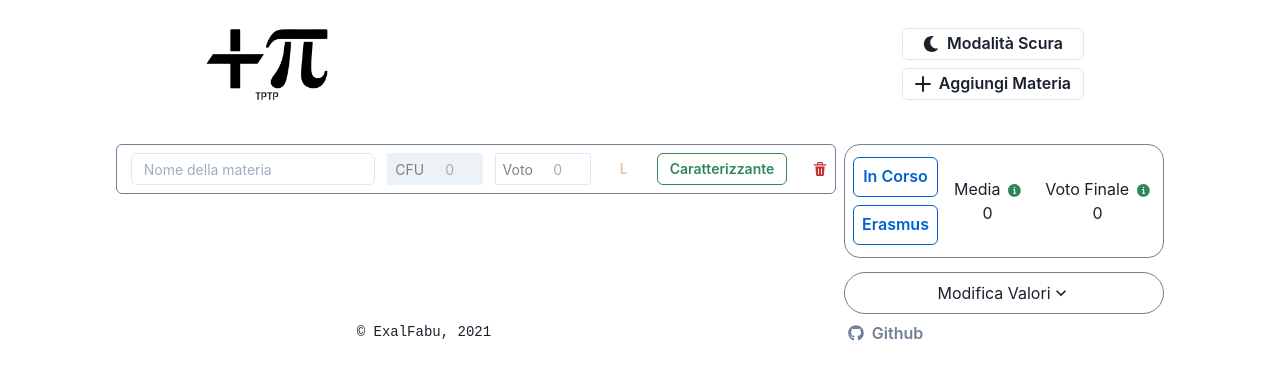
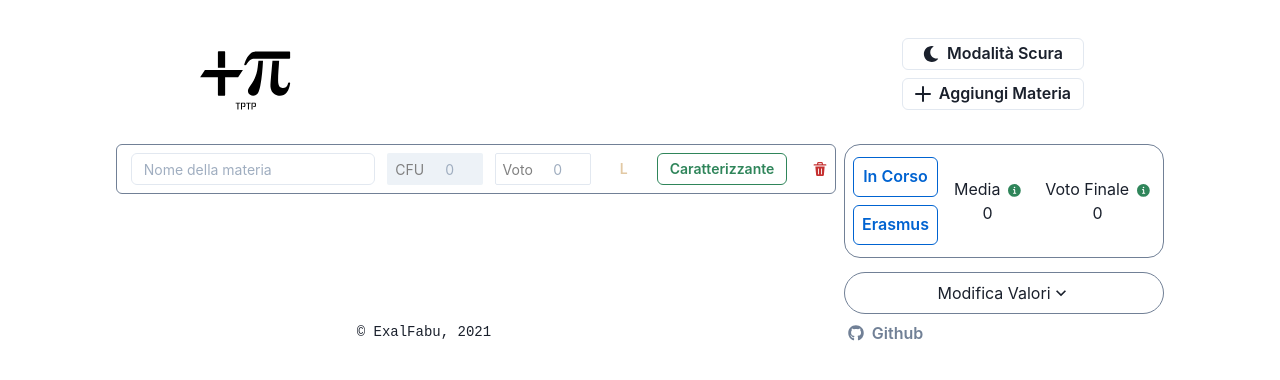
Before and after one commit to ExalFabu/TPTP, a Next.js app: page / in a window 1280 px wide. Shown: the top 380 px of the page. Built offline with nearby package versions, Linux system fonts and the light colour scheme.

Commit message:
Trying svg logo instead of png

```diff
--- a/src/common/Logo.tsx
+++ b/src/common/Logo.tsx
@@ -8,11 +8,10 @@ const WhiteLogo = ({ display, ...props } : {display: string}) => {
   return (
     <Box display={display}>
       <Image
-        width="142px"
-        height="79px"
+        width="100%"
+        height="100%"
         alt="TPTP Logo"
-
-        src={'/logofhd-w.png'}
+        src={'/images/TPTP-w.svg'}
         {...props}
       />
     </Box>
@@ -23,11 +22,11 @@ const BlackLogo = ({ display, ...props }: {display: string}) => {
   return (
     <Box display={display}>
       <Image
-        width="142px"
-        height="79px"
-        alt="TPTP Logo"
-        src={'/logofhd-b.png'}
-        {...props}
+         width="100%"
+         height="100%"
+         alt="TPTP Logo"
+         src={'/images/TPTP-b.svg'}
+         {...props}
       />
     </Box>
   );
```
